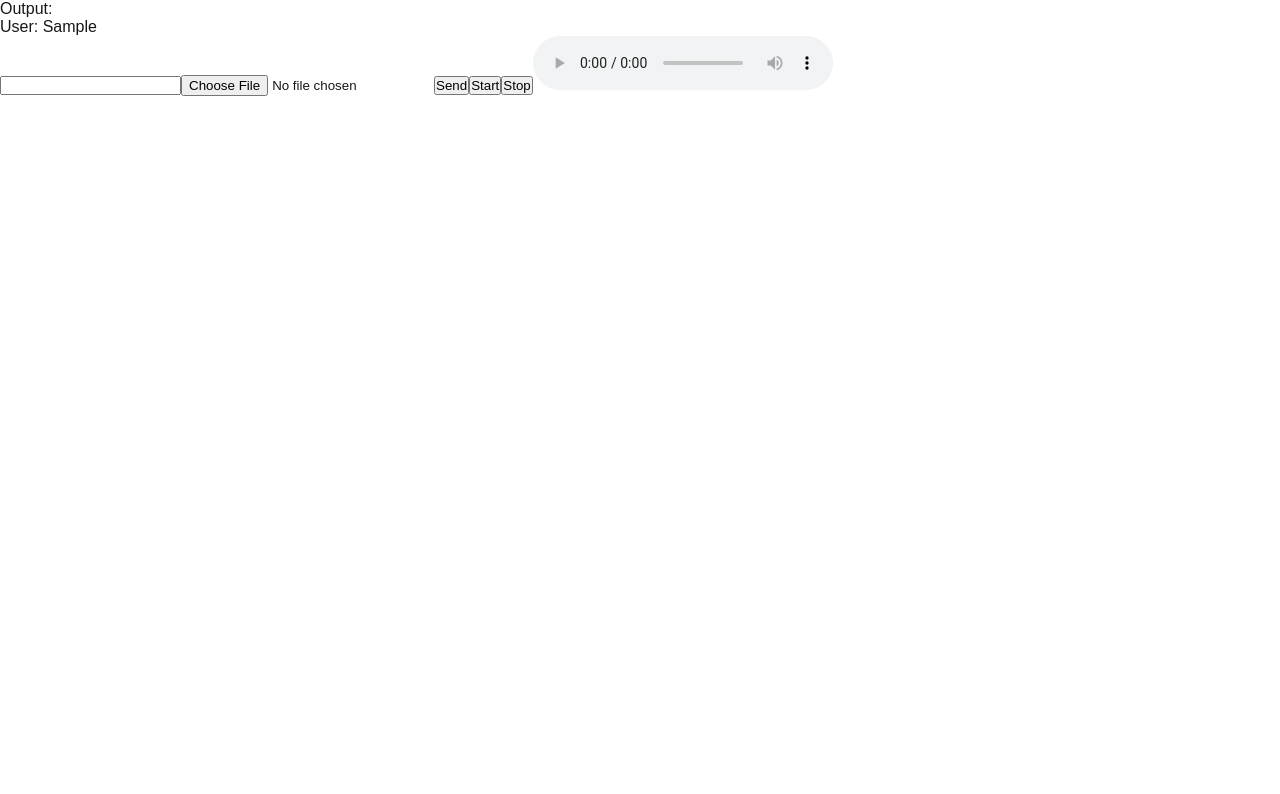
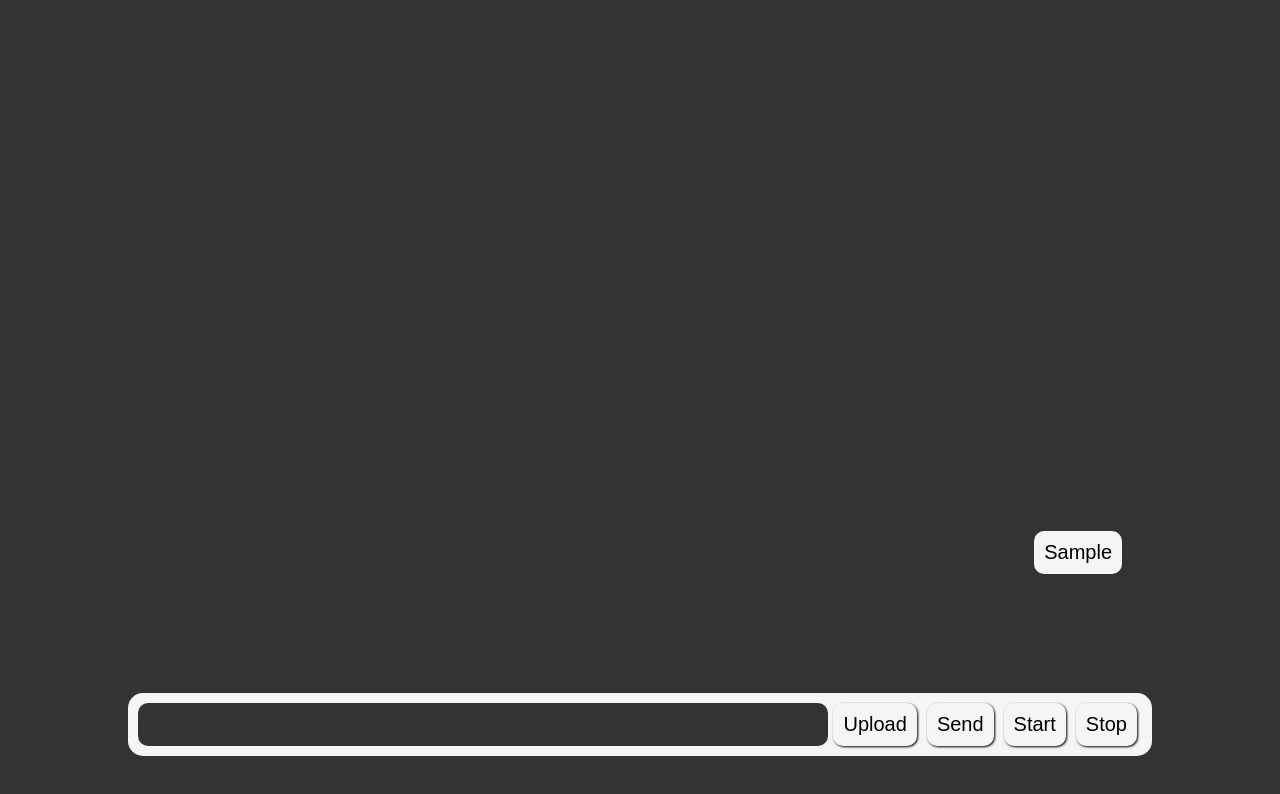
Before and after one commit to Marius-Elting/AI-Playgroud, a Next.js app in the folder Frontend/: page /chat in a window 1280 px wide. Both pictures are taken after typing "Sample" into the empty fields and a click on the button "Send". Shown: the top 794 px of the page. Built offline with nearby package versions, Linux system fonts and the light colour scheme; no server answers.

Commit message:
updated styling of chat app

```diff
--- a/Frontend/package.json
+++ b/Frontend/package.json
@@ -12,7 +12,8 @@
     "axios": "^1.7.7",
     "next": "14.2.14",
     "react": "^18",
-    "react-dom": "^18"
+    "react-dom": "^18",
+    "sass": "^1.79.4"
   },
   "devDependencies": {
     "@types/node": "^20",
--- /dev/null
+++ b/Frontend/src/app/chat/page.module.scss
@@ -0,0 +1,96 @@
+.chat_wrapper{
+    display: flex;
+    flex-direction: column;
+    height: 100vh;
+    align-items: center;
+    width: 100%;
+    background-color: #333333;
+    justify-content: space-around;
+
+    .chat_output{
+        width: 80%;
+        height: 70%;
+        display: flex;
+        flex-direction: column;
+        justify-content: flex-end;
+        padding: 20px;
+        overflow-y: auto;
+        color: black;
+
+
+        .user_message{
+            background-color: #f5f5f5;
+            padding: 10px;
+            margin: 10px;
+            border-radius: 10px;
+            max-width: 50%;
+            word-wrap: break-word;
+            display: flex;
+            flex-direction: column;
+            font-size: 20px;
+            align-self: flex-end;
+        }
+
+        .assistant_message{
+            background-color: #f5f5f5;
+            padding: 10px;
+            margin: 10px;
+            border-radius: 10px;
+            max-width: 50%;
+            word-wrap: break-word;
+            display: flex;
+            font-size: 20px;
+            flex-direction: column;
+            align-self: flex-start;
+        }
+    }
+
+    .chat_input{
+        width: 80%;
+        display: flex;
+        justify-content: space-between;
+        align-items: center;
+        padding: 10px;
+        background-color: #f5f5f5;
+        border-radius: 15px;
+
+
+        input[type="text"]{
+            width: 80%;
+            padding: 10px;
+            border-radius: 10px;
+            border: none;
+            outline: none;
+            font-size: 20px;
+            background-color: #333333;
+        }
+
+        input[type="file"]{
+            width: 30px;
+                opacity: 0;
+                position: absolute;
+                z-index: -1;
+
+
+        }
+
+
+
+        button, label{
+            padding: 10px;
+            margin: 0 5px;
+            border-radius: 10px;
+            font-size: 20px;
+            border: none;
+            color: black;
+            background-color: #f5f5f5;
+            cursor: pointer;
+            filter: drop-shadow(1px 1px 1px black);
+
+            &:hover{
+                filter: drop-shadow(1px 1px 2px black);
+
+            }
+        }
+    }
+}
--- a/Frontend/src/app/chat/page.tsx
+++ b/Frontend/src/app/chat/page.tsx
@@ -1,8 +1,8 @@
 /* eslint-disable @typescript-eslint/no-explicit-any */
 "use client"
-import React, { useState, useEffect } from 'react';
+import React, { useState } from 'react';
 import axios from "axios";
-
+import styles from "./page.module.scss";
 
 
 interface Message {
@@ -17,7 +17,6 @@ const Chat = () => {
     const [userInput, setUserInput] = useState('');
     const [imageInput, setImageInput] = useState<File | null>(null);
     const [output, setOutput] = useState<Message[]>([]);
-    const [chunks, setChunks] = useState<any[]>([]);
     const [recorderState, setRecorderState] = useState(null);
 
     const handleInputChange = (event: React.ChangeEvent<HTMLInputElement>) => {
@@ -85,6 +84,41 @@ const Chat = () => {
                 console.error(error);
                 // Handle the error
             }
+        }else {
+            const response = await fetch('http://localhost:8000/api/chat/ask', {
+                method: 'POST',
+                body: JSON.stringify({ question: userInput }),
+            });
+            if(!response.ok|| !response.body) throw new Error('Network response was not ok');
+            const reader = response.body.getReader();
+            const decoder = new TextDecoder();
+
+            let result = '';
+            let done = false;
+            const assistantMessage: Message = {
+                content: '',
+                role: 'assistant',
+            };
+            setOutput((prevOutput) => [...prevOutput, assistantMessage]);
+
+            while (!done) {
+                const { value, done: readerDone } = await reader.read();
+                const chunk = decoder.decode(value);
+                result += chunk;
+                setOutput((prevOutput) => {
+                    const updatedOutput = [...prevOutput];
+                    const lastMessageIndex = updatedOutput.length - 1;
+                    updatedOutput[lastMessageIndex] = { content: result, role: 'assistant' };
+                    return updatedOutput;
+                });
+
+                if (readerDone) {
+                    done = true;
+                }
+            }
+
+            const data = JSON.parse(result);
+            console.log(data)
         }
     };
 
@@ -128,11 +162,11 @@ const Chat = () => {
         console.log("stopButton clicked");
         if(recorderState == null) return;
         recorderState.stop()
-        recorder.ondataavailable = (e) => {
+        recorderState.ondataavailable = (e) => {
             console.log("data available", e.data);
             const blob = e.data
-            const audioOutput = document.querySelector('audio')!;
-            audioOutput.src = window.URL.createObjectURL(blob);
+           /*  const audioOutput = document.querySelector('audio')!;
+            audioOutput.src = window.URL.createObjectURL(blob); */
             const data: any = new FormData();
             console.log(blob.type)
             data.append('audio', blob);
@@ -145,25 +179,29 @@ const Chat = () => {
     }
 
     return (
-        <div>
-            <div>
-                Output:
+        <div className={styles.chat_wrapper}>
+            <div className={styles.chat_output}>
                 {output.map((message, index) => (
-                    <div key={index}>
-                        {message.role === 'user' ? 'User: ' : 'Assistant: '}
+                    <div key={index} className={message.role == "user" ? styles.user_message : styles.assistant_message}>
                         {message.content}
                     </div>
                 ))}
             </div>
+            <div className={styles.chat_input}>
+
                 <input type="text" value={userInput} onChange={handleInputChange} />
-            <input type="file" onChange={handleImageChange} />
+
+                <label htmlFor="fileInput">Upload</label>
+                <input type="file" id="fileInput" onChange={handleImageChange} />
                 <button onClick={handleSendMessage}>Send</button>
                 <button onClick={startRecording} type="button">Start</button>
                 <button onClick={stopRecording} type="button">Stop</button>
-            <audio controls>
+                {/* <audio controls>
                     <source src="audio.ogg" type="audio/mp3" />
                     Your browser does not support the audio element.
-            </audio>
+                </audio> */}
+            </div>
+
         </div>
     );
 };
```
Also changed, not shown: 2 other files (tests, documents, lock files or other folders). Lines whose indentation alone changed are shown as unchanged.
